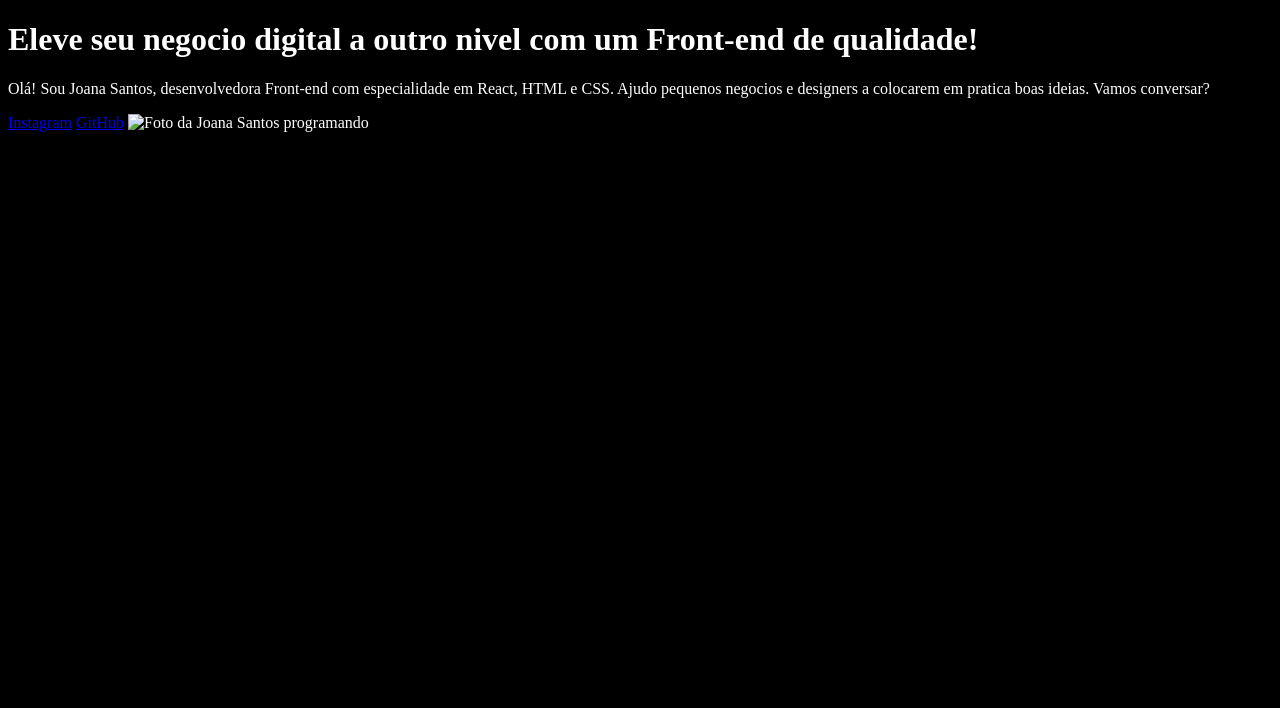
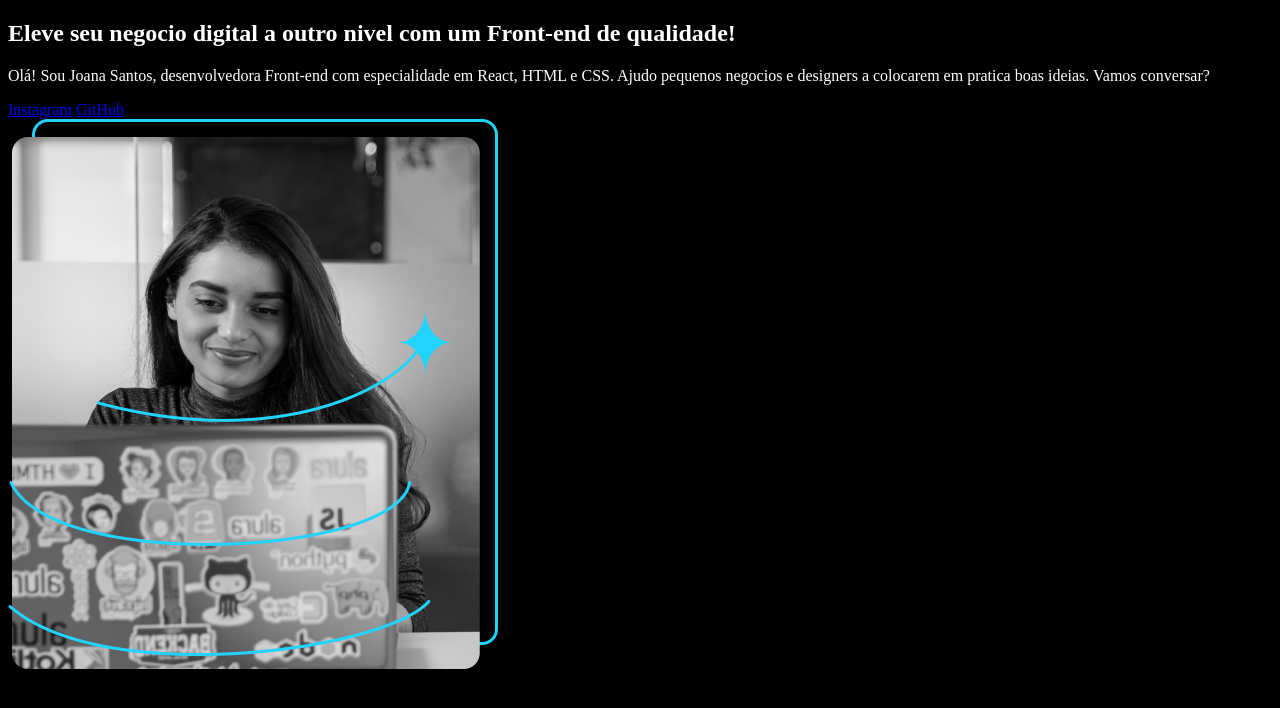
Before and after one commit to nicolyy/alura.curso1, a plain HTML site: page index.html in a window 1280 px wide. Drawn offline with Linux system fonts and the light colour scheme.

Commit message:
Alterando os nomes das classes

```diff
--- a/index.html
+++ b/index.html
@@ -1,5 +1,6 @@
 <!DOCTYPE html>
 <html lang="pt-br">
+
 <head>
     <meta charset="UTF-8">
     <meta http-equiv="X-UA-Compatible" content="IE=edge">
@@ -7,22 +8,28 @@
     <title>Portifolio</title>
     <link rel="stylesheet" href="style.css">
 </head>
+
 <body>
     <header></header>
-    <main>
-        <h1>
-            Eleve seu negocio digital a outro nivel
-            <strong>com um Front-end de qualidade!
-            </strong></h1>
-            <p>Olá! Sou Joana Santos, desenvolvedora
-            Front-end com especialidade em React, HTML e
-            CSS. Ajudo pequenos negocios e designers a
-            colocarem em pratica boas ideias. Vamos
-            conversar?</p>
-            <a href="https://instagram.com/rafaballerini">Instagram</a>
-            <a href="https://github.com/guilhermeonrails">GitHub</a>
-            <img src="imagem.png" alt="Foto da Joana Santos programando">
+    <main class="apresentacao">
+        <section class="apresentacao__conteudo">
+            <h1 class="apresentacao__conteudo__titulo">Eleve seu negocio digital a outro ni­vel
+                <strong class="titulo-destaque">com um Front-end de qualidade!
+                </strong></h1>
+            <p class="apresentacao__conteudo__texto">Olá! Sou Joana Santos, desenvolvedora
+                Front-end com especialidade em React, HTML e
+                CSS. Ajudo pequenos negocios e designers a
+                colocarem em pratica boas ideias. Vamos
+                conversar?</p>
+            <div class="apresentacao__links">
+                <a class="apresentacao__links__link" href="https://instagram.com/rafaballerini">Instagram</a>
+                <a class="apresentacao__links__link" href="https://github.com/guilhermeonrails">GitHub</a>
+            </div>
+        </section>
+        <img src="img/Imagem.png" alt="Foto da Joana Santos programando">
+
     </main>
     <footer></footer>
 </body>
+
 </html>
```
